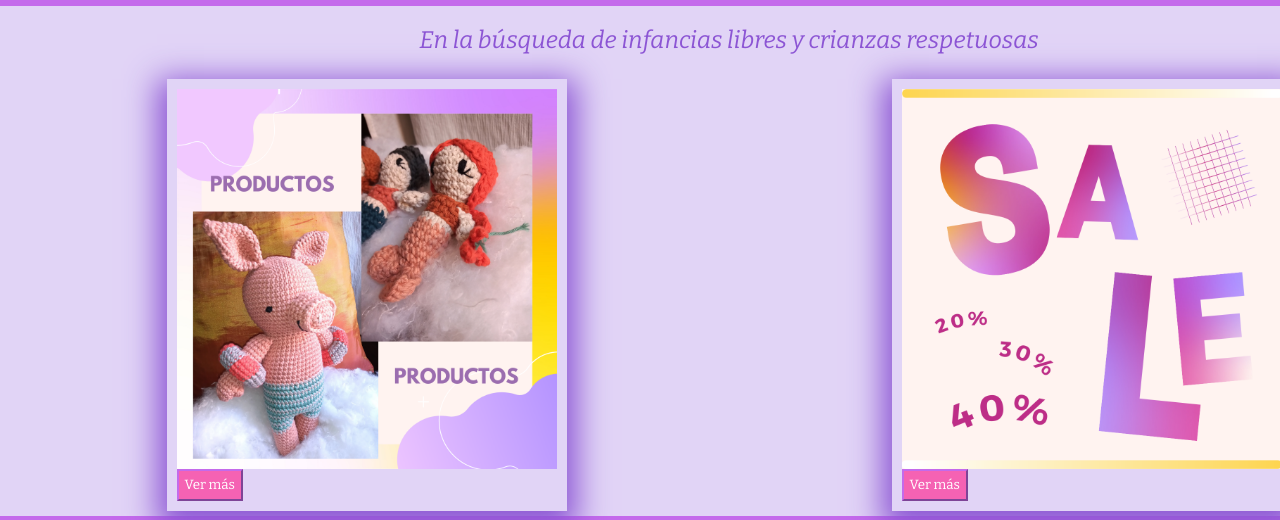
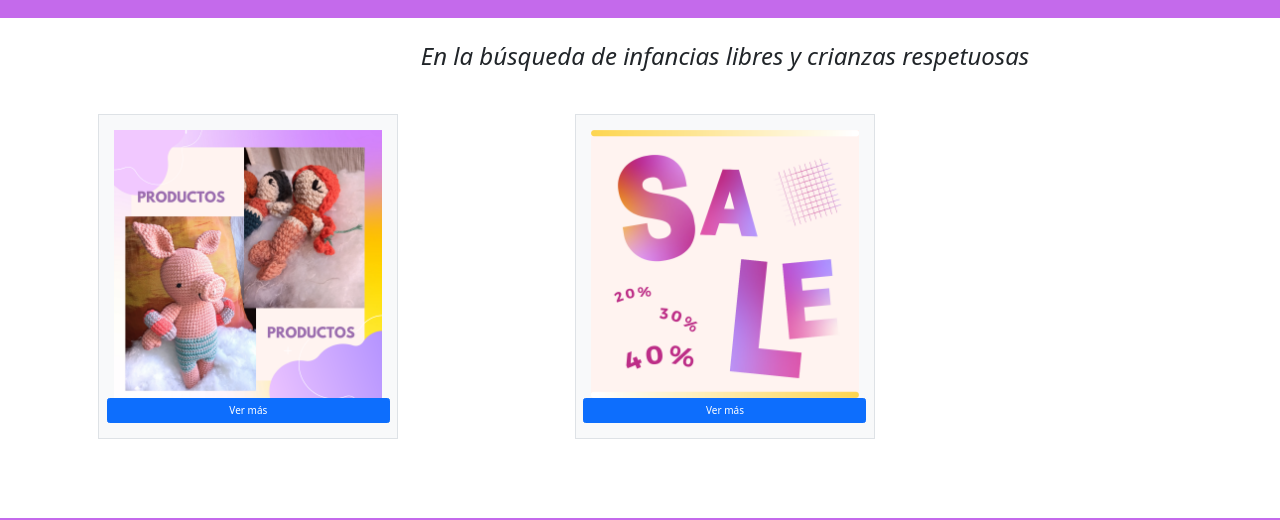
Before and after one commit to lucianazr/bubitas, a plain HTML site: page index.html in a window 1280 px wide. Shown: the part 71-591 px from the top of the page. Drawn offline with nearby package versions, Linux system fonts and the light colour scheme.

Commit message:
bootstrap

```diff
--- a/index.html
+++ b/index.html
@@ -17,6 +17,8 @@
     <!--Fav icon-->
     <link rel="shortcurt icon" href="images/bubitasLogo.png">
     <title>Bubitas</title>
+    <!-- CSS only -->
+<link href="https://cdn.jsdelivr.net/npm/bootstrap@5.1.3/dist/css/bootstrap.min.css" rel="stylesheet" integrity="sha384-1BmE4kWBq78iYhFldvKuhfTAU6auU8tT94WrHftjDbrCEXSU1oBoqyl2QvZ6jIW3" crossorigin="anonymous">
 </head>
 <body>
   <header>
@@ -42,21 +44,39 @@
        </div>
   </header>
   <main >
-    <div class="container">
+
         <div>
           <p class="lema">En la búsqueda de infancias libres y crianzas respetuosas</p>
         </div>
-     <div class="flexbox">
-     <div class="inicio">
+
+        <div class="grid" style="--bs-columns: 4; --bs-gap: 1rem;">
+          <div class="p-4 bg-light border">
+          <div class="g-col-2">
+            <div class="justify-content-center">
+            <div class="row">
               <img src="images/productos.png" alt="productos" class="imagen">
-         <a href="pages/productos.html"><button href="pages/productos.html" >Ver más</button></a>
-     </div>
-     <div class="inicio">
-         <img src="images/Sale.png" alt="sale" class="imagen">
-         <a href="pages/sale.html"><button href="pages/sale.html">Ver más</button></a>
+              <a class="btn btn-primary" href="#" role="button">Ver más</a>
             </div>
           </div>
         </div>
+          </div>
+        <div class="p-4 bg-light border">
+          <div class="g-col-2">
+            <div class="justify-content-center">
+            <div class="row">
+              <img src="images/Sale.png" alt="sale" class="imagen">
+              <a class="btn btn-primary" href="#" role="button">Ver más</a>
+            </div>
+          </div>
+        </div>
+        </div>
+
+
+        </div>
+
+        </div>
+
+
   </main>
   <footer>
     <div>
@@ -66,5 +86,8 @@
        <a href="www.instagram.com/bubitas.indumentaria.infantil"><img src="/images/instagram-2-1-logo-svgrepo-com.svg" alt=""></a>
       </div>
 </footer>
+
+<!-- JavaScript Bundle with Popper -->
+<script src="https://cdn.jsdelivr.net/npm/bootstrap@5.1.3/dist/js/bootstrap.bundle.min.js" integrity="sha384-ka7Sk0Gln4gmtz2MlQnikT1wXgYsOg+OMhuP+IlRH9sENBO0LRn5q+8nbTov4+1p" crossorigin="anonymous"></script>
 </body>
 </html>
```
Lines whose indentation alone changed are shown as unchanged.
